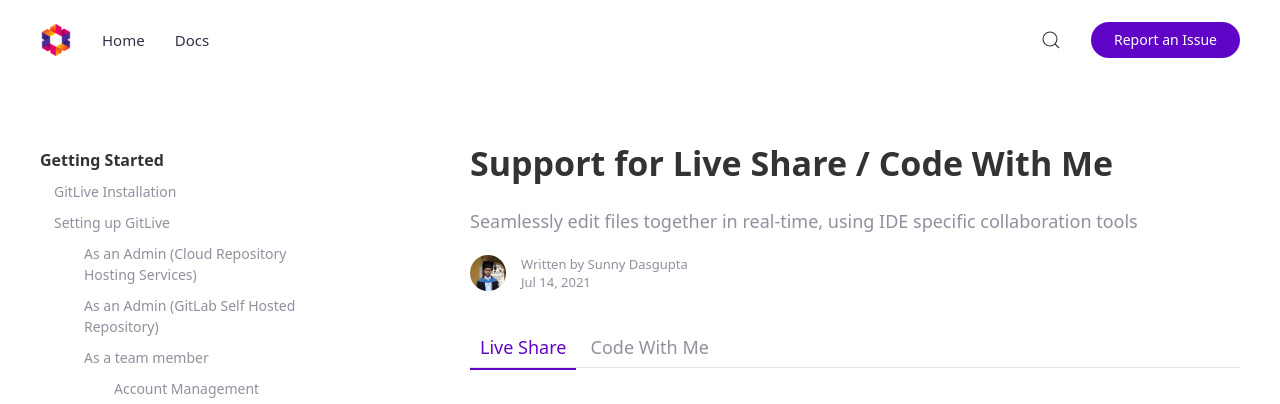
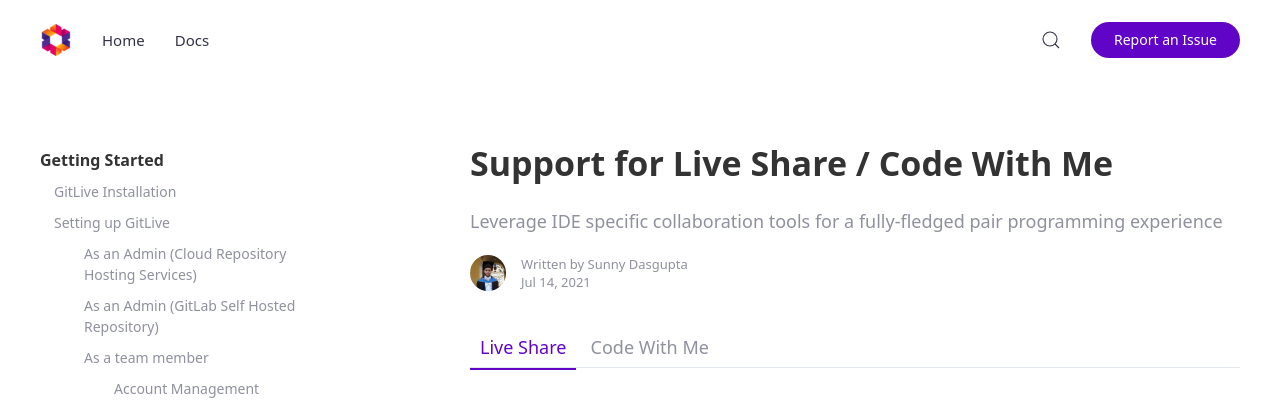
Before and after one commit to GitLiveApp/GitLive, a Jekyll site: the page built from _docs/supportforlivesharecodewithme.md, in a window 1280 px wide and 900 px high. Shown: the top 404 px of the window. Built offline with Jekyll 4.4.1, drawn with Linux system fonts in a browser that asks for light colours.

```diff
--- a/_docs/supportforlivesharecodewithme.md
+++ b/_docs/supportforlivesharecodewithme.md
@@ -1,7 +1,7 @@
 ---
 title: Support for Live Share / Code With Me
 styleid: sub-nav
-subtitle: Seamlessly edit files together in real-time, using IDE specific collaboration tools
+subtitle: Leverage IDE specific collaboration tools for a fully-fledged pair programming experience
 author: sunny
 subsection: [Live Share, Code With Me]
 step: twelfth
```
Also changed, not shown: _sections/live-share-code-with-me-support-jetbrains.md (+6 -7 lines), _sections/live-share-code-with-me-support-vscode.md (+7 -9 lines), _sections/videocalling-android-studio.md (+1 -1 lines), _sections/videocalling-jetbrains.md (+1 -1 lines), _sections/videocalling-vscode.md (+1 -1 lines).
